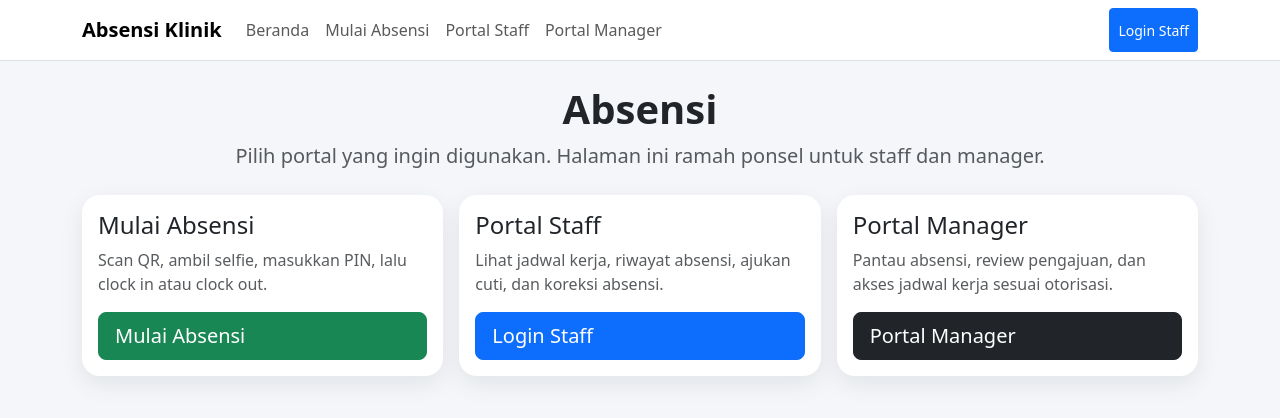
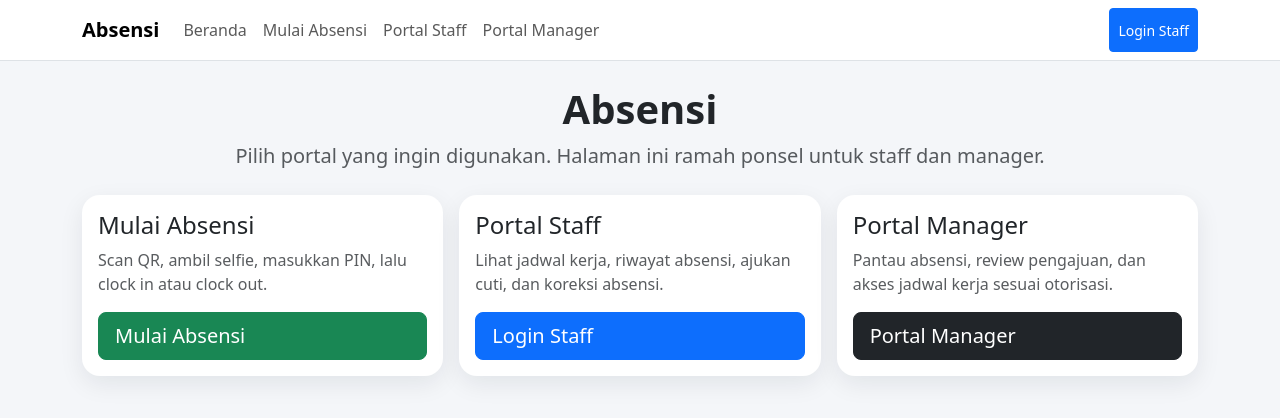
Before and after one commit to auliaardan/clinic-attendance-app, a Django app: page / in a window 1280 px wide. Shown: the top 418 px of the page. Run offline with Django 5.2, Linux system fonts and the light colour scheme; parts of the project's set-up code (start-up, migrations or seed data) failed here and were passed over.

Commit message:
Use neutral attendance branding in shared layout

```diff
--- a/attendance/templates/attendance/base.html
+++ b/attendance/templates/attendance/base.html
@@ -3,7 +3,7 @@
 <head>
   <meta charset="utf-8">
   <meta name="viewport" content="width=device-width,initial-scale=1">
-  <title>{% block title %}Absensi Klinik{% endblock %}</title>
+  <title>{% block title %}Absensi{% endblock %}</title>
   <link href="https://cdn.jsdelivr.net/npm/bootstrap@5.3.3/dist/css/bootstrap.min.css" rel="stylesheet">
   <style>
     body{background:#f4f6f9}.navbar-brand{font-weight:700}.nav-link,.btn{min-height:44px;display:inline-flex;align-items:center}.app-card{border:0;border-radius:18px;box-shadow:0 8px 24px rgba(15,23,42,.08)}
@@ -14,7 +14,7 @@
 <body>
 <nav class="navbar navbar-expand-lg bg-white border-bottom sticky-top" aria-label="Navigasi utama">
   <div class="container">
-    <a class="navbar-brand" href="{% url 'home' %}">Absensi Klinik</a>
+    <a class="navbar-brand" href="{% url 'home' %}">Absensi</a>
     <button class="navbar-toggler" type="button" data-bs-toggle="collapse" data-bs-target="#mainNav" aria-controls="mainNav" aria-expanded="false" aria-label="Buka navigasi"><span class="navbar-toggler-icon"></span></button>
     <div class="collapse navbar-collapse" id="mainNav">
       <ul class="navbar-nav me-auto mb-2 mb-lg-0">
```
